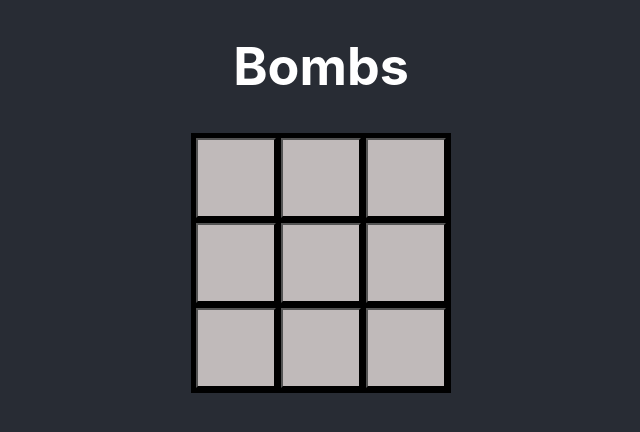
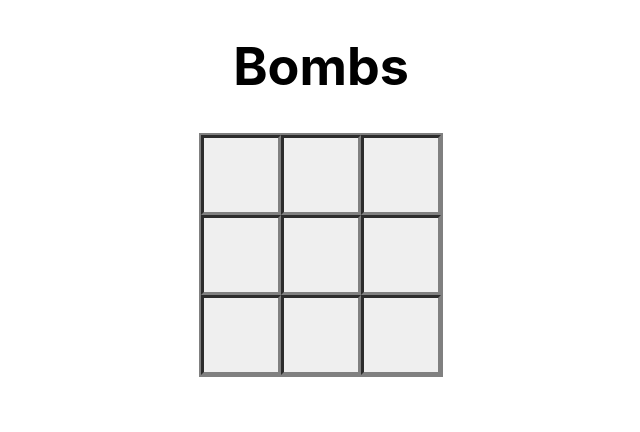
Before and after one commit to Mouldi-souissi/react-mines, a React (Create React App) app: page / in a window 1280 px wide. Shown: the top 432 px of the page, without its empty margins (319-959 px from the left). Built offline with nearby package versions, Linux system fonts and the light colour scheme.

Commit message:
handleLose

```diff
--- a/src/App.css
+++ b/src/App.css
@@ -14,14 +14,14 @@
 }
 
 .App-header {
-  background-color: #282c34;
+  /* background-color: #282c34; */
   min-height: 100vh;
   display: flex;
   flex-direction: column;
   align-items: center;
   /* justify-content: center; */
   font-size: calc(10px + 2vmin);
-  color: white;
+  color: black;
 }
 
 .App-link {
@@ -40,15 +40,15 @@
 /* grid */
 
 .container {
-  background: black;
+  /* background: black; */
   display: inline-block;
-  border: 5px solid black;
+  border: 2px solid grey;
 }
 .grid {
   display: grid;
   grid-template-columns: repeat(3, 80px);
   grid-template-rows: repeat(3, 80px);
-  grid-gap: 5px;
+  /* grid-gap: 1px; */
 }
 .cell {
   /* center the cell content */
@@ -58,14 +58,21 @@
   font-family: Arial;
   font-size: 3rem;
   font-weight: bold;
-  background: rgb(192, 186, 186);
+  /* background: rgb(192, 186, 186); */
+  border-style: inset;
+  border-width: 3px;
+  border-color: grey;
 }
 .cell:hover {
   cursor: pointer;
 }
+.cell:focus {
+  outline: none;
+}
 
 .active {
   background: white;
+  border-style: none;
 }
 
 .transparent {
--- a/src/components/Grid.js
+++ b/src/components/Grid.js
@@ -1,12 +1,18 @@
-import React from "react";
+import React, { useState } from "react";
 import Square from "./Square";
 
 const Grid = ({ grid }) => {
+  const [lose, setLose] = useState(false);
+  const handleLose = (inner) => {
+    if (inner === "bomb") {
+      setLose(true);
+    }
+  };
   return (
     <div className="container">
       <div className="grid">
         {grid.map((square, i) => (
-          <Square square={square} key={i} />
+          <Square square={square} key={i} lose={lose} handleLose={handleLose} />
         ))}
       </div>
     </div>
--- a/src/components/Square.js
+++ b/src/components/Square.js
@@ -1,9 +1,15 @@
 import React, { useState } from "react";
 
-const Square = ({ square }) => {
+const Square = ({ square, handleLose, lose }) => {
   // state
   const [show, setShow] = useState(false);
   const [flag, setFlag] = useState(false);
+
+  // handleclick
+  const handleClick = () => {
+    setShow(true);
+    handleLose(square.inner);
+  };
 
   const numColor = () => {
     switch (square.inner) {
@@ -18,25 +24,36 @@ const Square = ({ square }) => {
 
       case 3:
         return "red";
+      default:
+        return "red";
     }
   };
 
   return (
     <button
       className={`cell ${square.inner === "bomb" ? "bomb" : "num"} ${
-        show && "active"
+        (show || lose) && "active"
       } ${numColor()}`}
-      onClick={() => setShow(true)}
+      onClick={handleClick}
       onContextMenu={() => setFlag(!flag)}
+      type="button"
     >
-      {show ? (
+      {show || lose ? (
         square.inner === "bomb" ? (
-          <i class="fa fa-bomb" aria-hidden="true" />
+          <i
+            class="fa fa-bomb"
+            aria-hidden="true"
+            style={{ color: "black", fontSize: "30px" }}
+          />
         ) : (
           square.inner
         )
       ) : flag ? (
-        <i class="fa fa-flag" aria-hidden="true" style={{ color: "grey" }} />
+        <i
+          class="fa fa-flag"
+          aria-hidden="true"
+          style={{ color: "black", fontSize: "25px" }}
+        />
       ) : (
         " "
       )}
```
